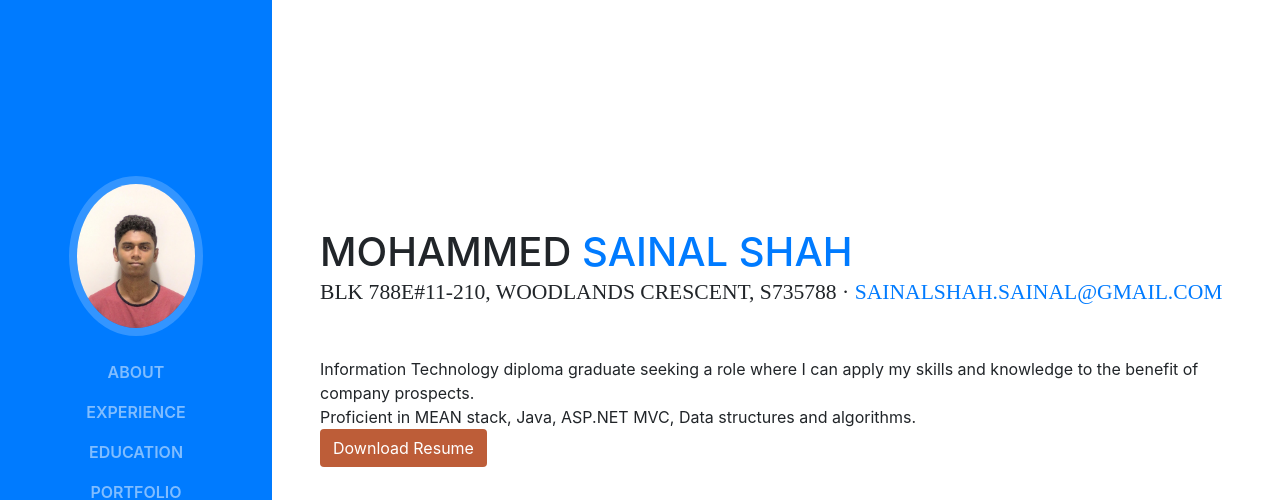
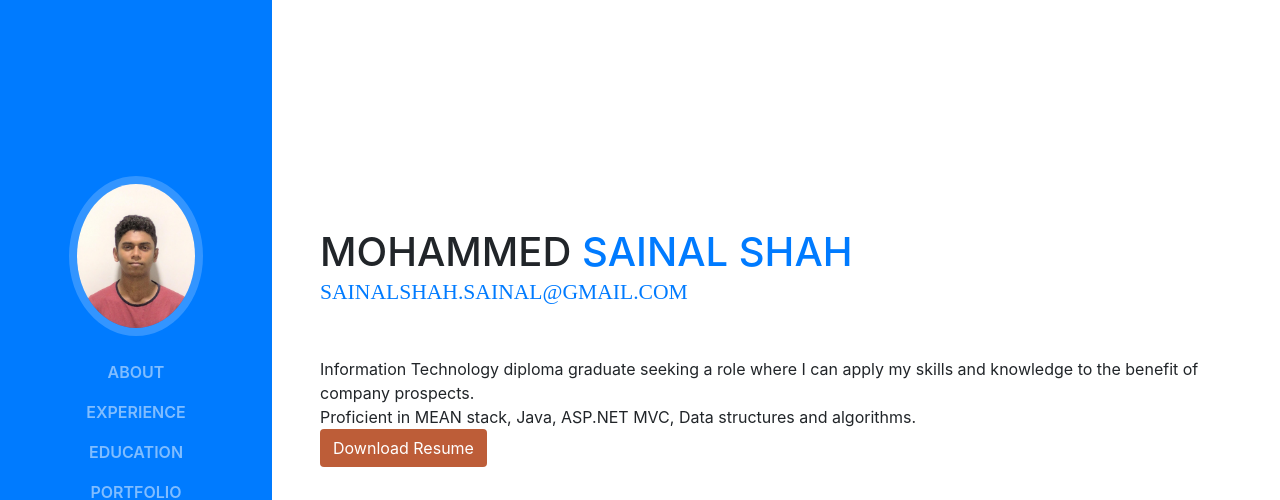
Before and after one commit to sainalshah/sainalshah.github.io, a website with bundled scripts: page index.html in a window 1280 px wide. Shown: the top 500 px of the page. Built offline with nearby package versions, Linux system fonts and the light colour scheme; a web font is replaced by a local one.

Commit message:
update home page

```diff
--- a/index.html
+++ b/index.html
@@ -81,8 +81,7 @@
         <h1 class="mb-0">Mohammed
           <span class="text-primary">Sainal Shah</span>
         </h1>
-        <div class="subheading mb-5">Blk 788E#11-210, Woodlands Crescent, S735788 ·
-          <a href="mailto:sainalshah.sainal@gmail.com">sainalshah.sainal@gmail.com</a>
+        <div class="subheading mb-5"><a href="mailto:sainalshah.sainal@gmail.com">sainalshah.sainal@gmail.com</a>
         </div>
         <p class="mb-5">Information Technology diploma graduate seeking a role where I can apply my skills and knowledge to the benefit of company prospects.
           <br/>
```
